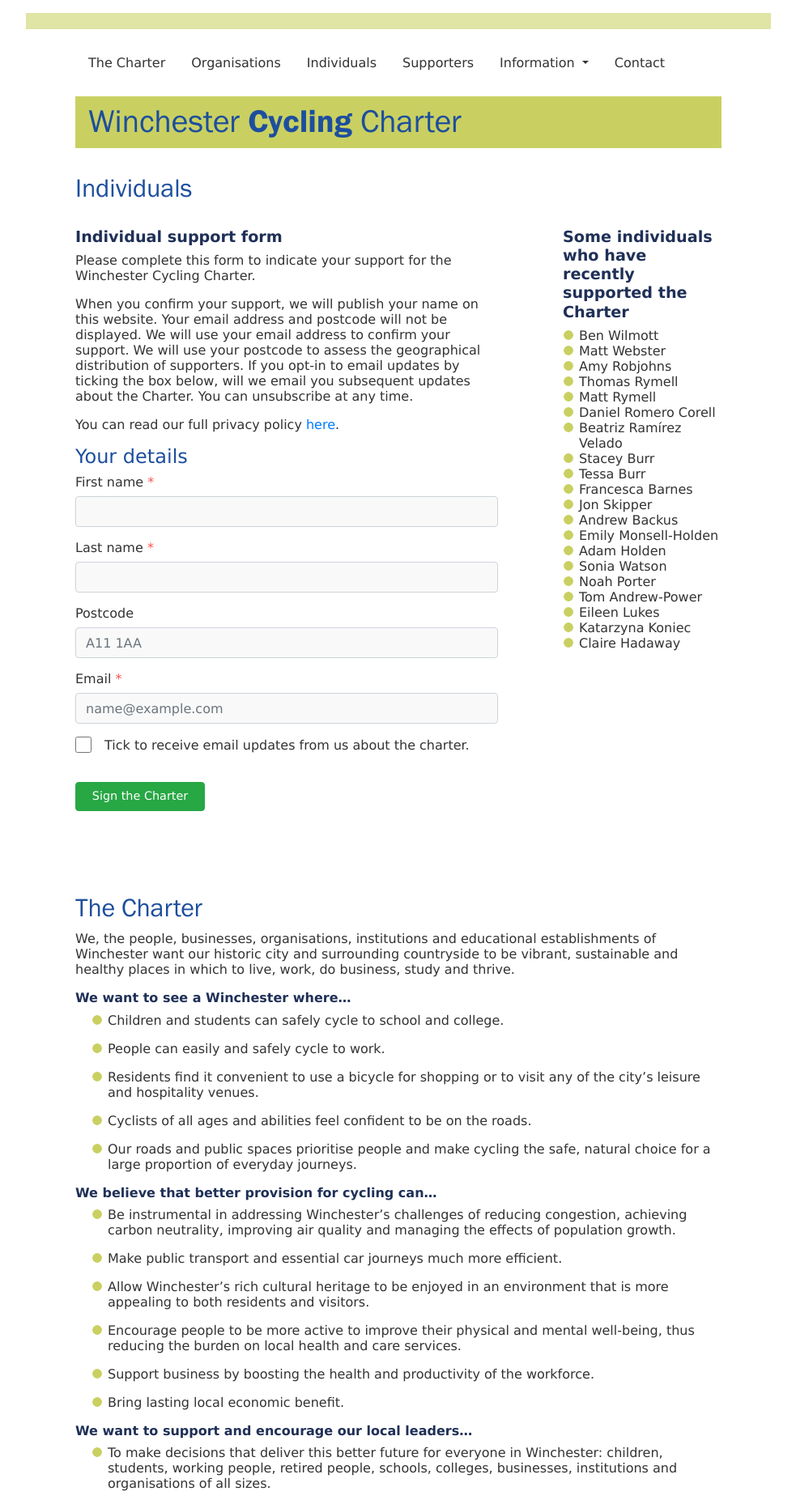
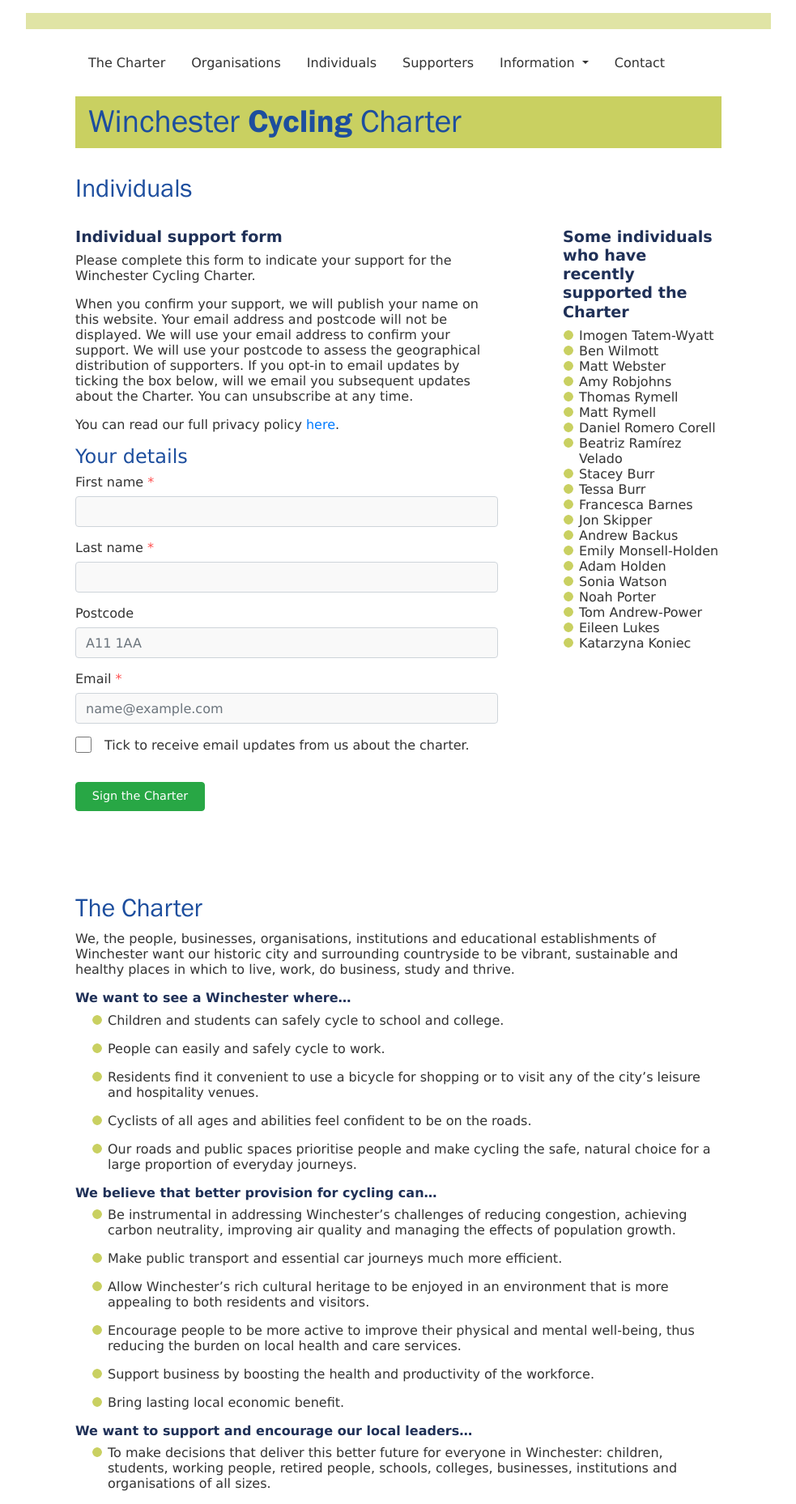
Before and after one commit to winchestercyclingcharter/winchestercyclingcharter.github.io, a Jekyll site: the page built from ind-page.md, in a window 1280 px wide. Shown: the whole page at 81% size, without its empty margins (148-1131 px from the left). Built offline with Jekyll 4.4.1, drawn with Linux system fonts in a browser that asks for light colours; nearby versions of some CDN libraries.

Commit message:
Update people.yml

```diff
--- a/_data/people.yml
+++ b/_data/people.yml
@@ -822,3 +822,4 @@ people:
 - { lastname: Robjohns, firstname: Amy, dt: 20220831-044610-586007 }
 - { lastname: Wilmott, firstname: Ben, dt: 20220903-194739-008749 }
 - { lastname: Webster , firstname: Matt , dt: 20220903-184849-635618 }
+- { lastname: Tatem-Wyatt, firstname: Imogen, dt: 20220904-164931-014887 }
```
